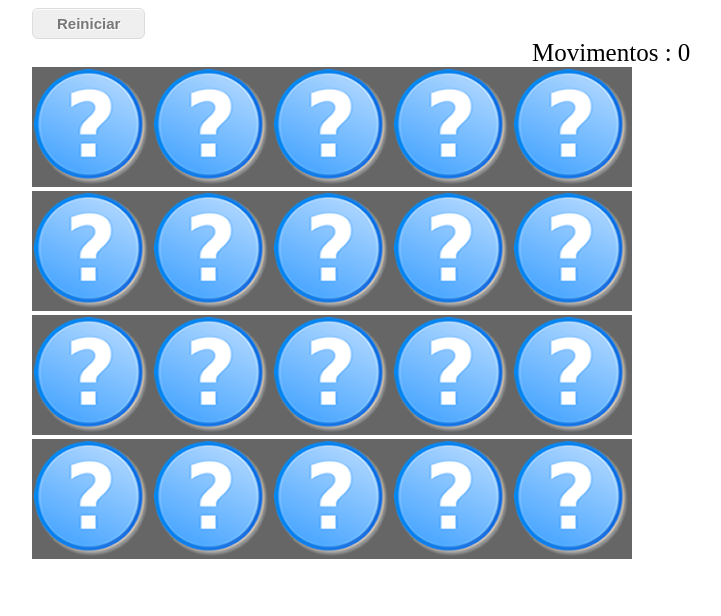
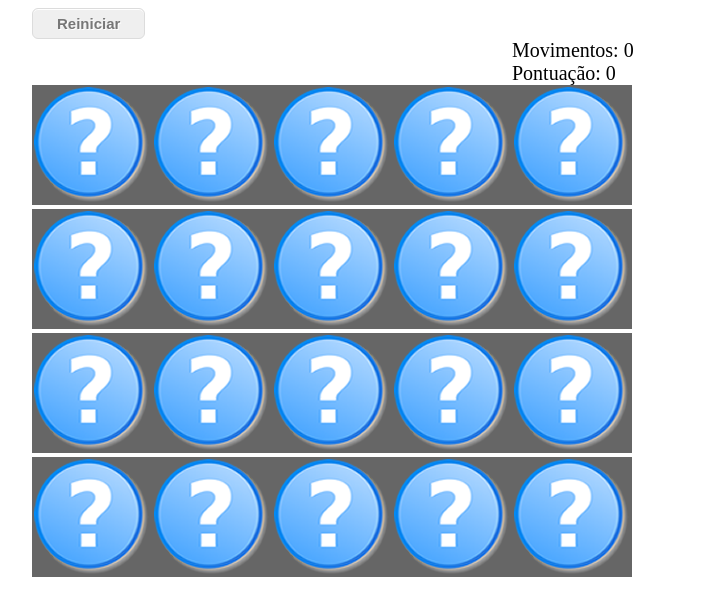
Before and after one commit to ramondomiingos/JogoMemoria, a plain HTML site: page index.html in a window 1280 px wide. Shown: the whole page, without its empty margins (278-999 px from the left). Drawn offline with Linux system fonts and the light colour scheme.

Commit message:
Pequenas correções

```diff
--- a/game.css
+++ b/game.css
@@ -8,10 +8,14 @@ img {
 }
 
 #score{
-	margin : 0 0 0 500px;
-	font-size: 25px;
+	margin : 0 0 0 480px;
+	font-size: 20px;
 }
 
+#movements{
+    margin : 0 0 0 480px;
+    font-size: 20px;
+}
 
 .button_game {
     background: -moz-linear-gradient(center top , #EDEDED 5%, #DFDFDF 100%) repeat scroll 0 0 #EDEDED;
--- a/game.js
+++ b/game.js
@@ -1,10 +1,24 @@
 function ScoreBoardGameControl (){
 	var score = 0;
-	var POINT_GAME = 1;
-	var TEXT_SCORE = "Movimentos : "
+	var moves = 0;
+	var POINTS_GAIN = 3;
+	var POINTS_LOST = 1;
+	var TEXT_SCORE = "Pontuação: "
+	var TEXT_MOVEMENTS = "Movimentos: "
 
 	var TOTAL_CORRECT = 10;
 	var corrects = 0;
+
+	this.initializeMovements = function(){
+		var movementsDiv = document.getElementById("movements");
+		movementsDiv.innerHTML =  TEXT_MOVEMENTS + moves;
+	}
+
+	this.updateMovements =  function (){
+		moves++;
+		var movementsDiv = document.getElementById("movements");
+		movementsDiv.innerHTML =  TEXT_MOVEMENTS + moves;
+	}
 
 	this.updateScore =  function (){
 		var scoreDiv = document.getElementById("score");
@@ -13,14 +27,15 @@ function ScoreBoardGameControl (){
 
 	this.incrementScore =  function (){
 		corrects++;
-		score+= POINT_GAME;
+		score+=POINTS_GAIN;
 		if (corrects ==  TOTAL_CORRECT){
+			this.updateScore();
 			alert("Fim de Jogo! Seu Score foi " + score);
 		}
 	}
 
 	this.decrementScore =  function (){
-		score+= POINT_GAME;
+		score-=POINTS_LOST;
 	}
 }
 
@@ -106,6 +121,7 @@ function CardGame (cards , controllerLogicGame,scoreBoard){
 	this.show =  function (){
 		this.clear();
 		scoreBoardGameControl.updateScore();
+		scoreBoardGameControl.initializeMovements();
 		var cardCount = 0;
 		var game = document.getElementById("game");
 		for(var i = 0 ; i < LINES; i++){
@@ -126,10 +142,12 @@ function CardGame (cards , controllerLogicGame,scoreBoard){
 						logicGame.addEventListener("correct",function (){
 							scoreBoardGameControl.incrementScore();
 							scoreBoardGameControl.updateScore();
+							scoreBoardGameControl.updateMovements();
 						});
 						logicGame.addEventListener("wrong",function (){
 							scoreBoardGameControl.decrementScore();
 							scoreBoardGameControl.updateScore();
+							scoreBoardGameControl.updateMovements();
 						});
 
 						logicGame.addEventListener("show",function (){
--- a/index.html
+++ b/index.html
@@ -12,6 +12,8 @@
 	<div id="control">
 		<input type="button"  class="button_game" value="Reiniciar" onclick="GameControl.createGame()"/>
 	</div>
+	<div id="movements">
+	</div>
 	<div id="score">
 	</div>
 	<div id="game">
```
Also changed, not shown: resources/1.jpg (deleted), resources/1.png, resources/2.jpg (deleted), resources/2.png, 1 other file.
